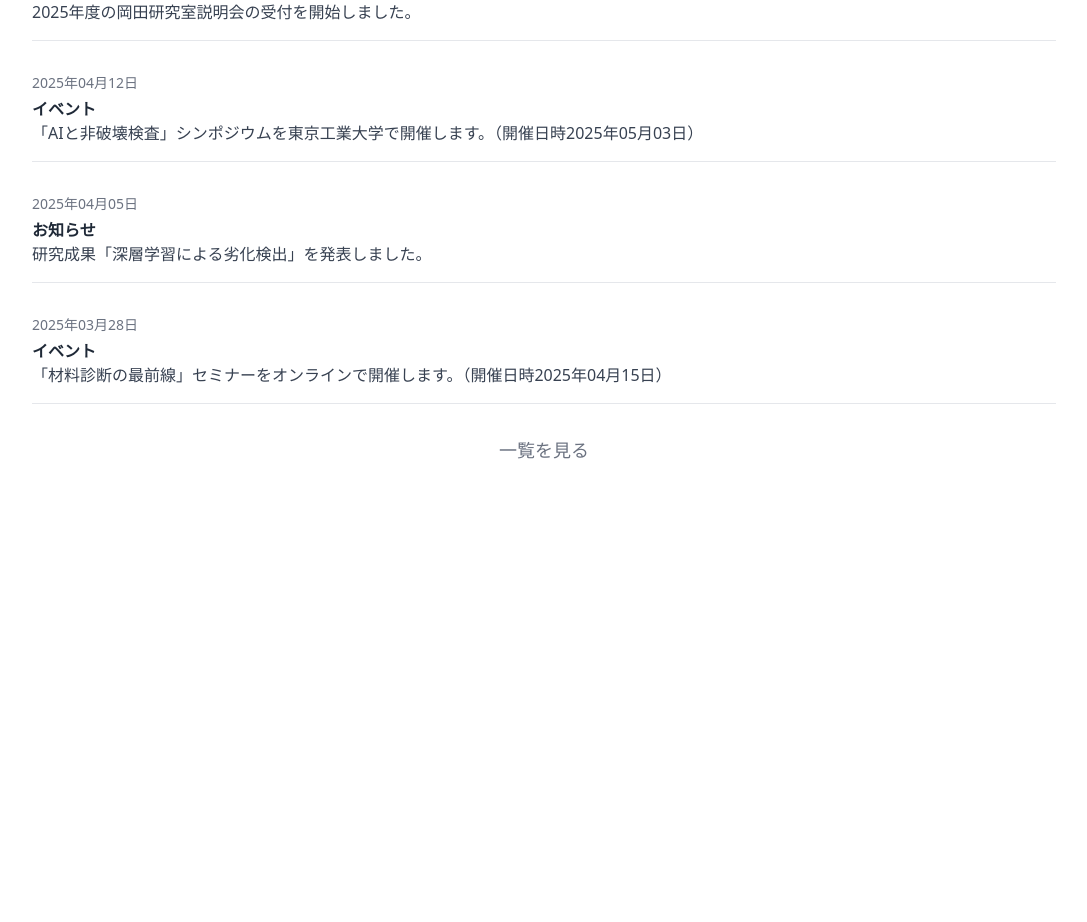
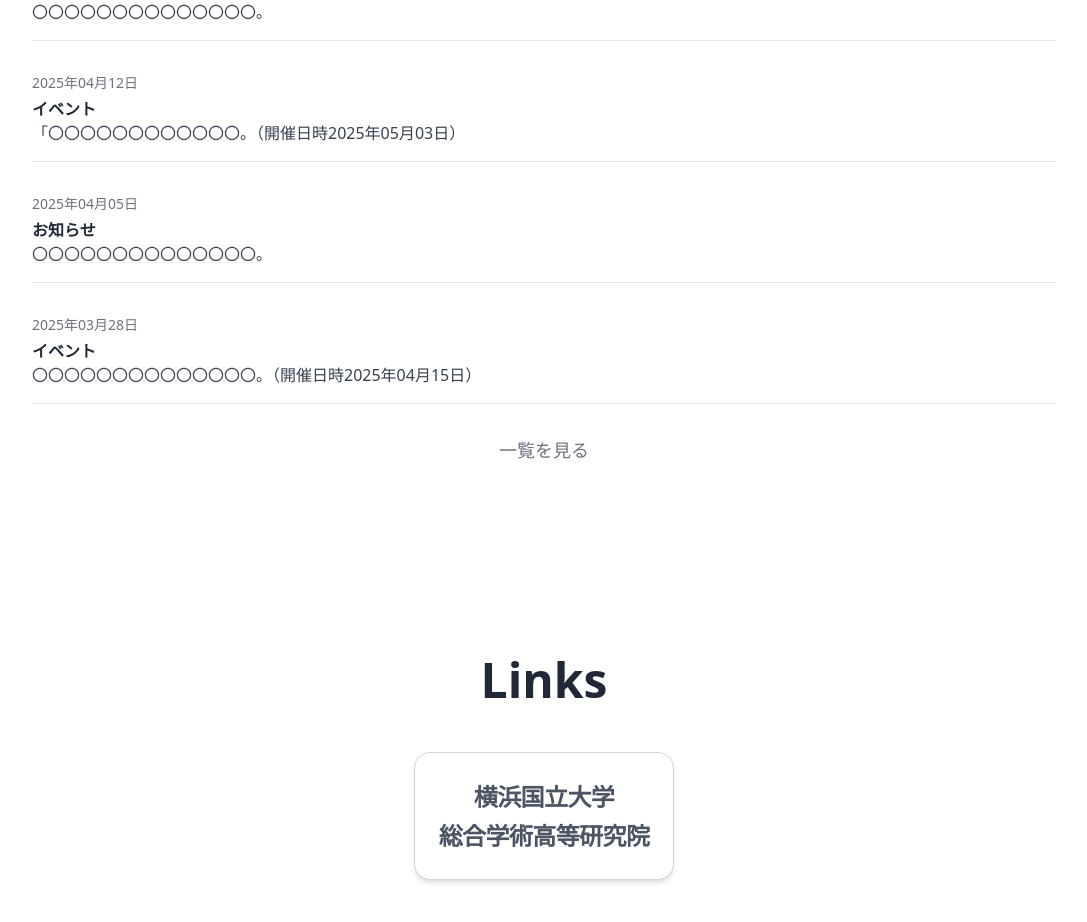
Before and after one commit to yamadakeigo/ndelab-website, a SvelteKit app: page / in a window 1280 px wide. Shown: the part 1840-2762 px from the top of the page, without its empty margins (96-1183 px from the left). Before the commit the page ends 2432 px from the top, so only its background shows below. Built offline with nearby package versions, Linux system fonts and the light colour scheme.

Commit message:
トップページ完成

```diff
--- a/src/lib/topics.ts
+++ b/src/lib/topics.ts
@@ -10,31 +10,31 @@ export const topics: Topic[] = [
 		id: 1,
 		date: '2025年04月12日',
 		category: 'イベント',
-		content: '「AIと非破壊検査」シンポジウムを東京工業大学で開催します。（開催日時2025年05月03日）'
+		content: '「〇〇〇〇〇〇〇〇〇〇〇〇。（開催日時2025年05月03日）'
 	},
 	{
 		id: 2,
 		date: '2025年04月05日',
 		category: 'お知らせ',
-		content: '研究成果「深層学習による劣化検出」を発表しました。'
+		content: '〇〇〇〇〇〇〇〇〇〇〇〇〇〇。'
 	},
 	{
 		id: 3,
 		date: '2025年03月28日',
 		category: 'イベント',
-		content: '「材料診断の最前線」セミナーをオンラインで開催します。（開催日時2025年04月15日）'
+		content: '〇〇〇〇〇〇〇〇〇〇〇〇〇〇。（開催日時2025年04月15日）'
 	},
 	{
 		id: 4,
 		date: '2025年03月15日',
 		category: 'イベント',
-		content: '「未来のインフラを支えるセンシング技術」講演会を名古屋大学で開催します。（開催日時2025年04月01日）'
+		content: '〇〇〇〇〇〇〇〇〇〇〇〇〇〇。（開催日時2025年04月01日）'
 	},
 	{
 		id: 5,
 		date: '2025年02月28日',
 		category: 'お知らせ',
-		content: '2025年度の研究室説明会の受付を開始しました。'
+		content: '〇〇〇〇〇〇〇〇〇〇〇〇〇〇。'
 	},
 	// ⬆️ ここに追加するだけ！上から順番じゃなくてもOK
 
@@ -42,6 +42,6 @@ export const topics: Topic[] = [
 		id: 6,
 		date: '2025年04月13日',
 		category: 'お知らせ',
-		content: '2025年度の岡田研究室説明会の受付を開始しました。'
+		content: '〇〇〇〇〇〇〇〇〇〇〇〇〇〇。'
 	}
 ];
--- a/src/routes/+layout.svelte
+++ b/src/routes/+layout.svelte
@@ -50,10 +50,10 @@
 	<!-- ヘッダー -->
 	<header class="fixed top-0 left-0 z-50 flex flex-col sm:flex-row items-center justify-between px-8 py-4 w-full bg-white/70 backdrop-blur-sm shadow-sm">
 		<div class="flex items-center space-x-4">
-			<img src="/log.png" alt="ロゴ" class="h-16 w-auto object-contain" />
+			<img src="/log.png" alt="ロゴ" class="h-20 w-auto object-contain" />
 			<span class="text-2xl sm:text-3xl font-semibold text-gray-800">非破壊センシング研究室</span>
 		</div>
-		<nav class="flex space-x-4 mt-4 sm:mt-0 text-xl sm:text-2xl font-medium pr-10 sm:pr-20">
+		<nav class="flex space-x-8 mt-4 sm:mt-0 text-xl sm:text-2xl font-medium pr-10 sm:pr-20">
 			<a href="/" class="text-gray-500 hover:text-black">Home</a>
 			<a href="/about" class="text-gray-500 hover:text-black">About</a>
 			<a href="/members" class="text-gray-500 hover:text-black">Members</a>
@@ -113,6 +113,34 @@
 		</div>
 	</section>
 
-	<!-- ページの中身を表示 -->
+<!-- Links セクション -->
+<section class="relative z-10">
+	<div class="bg-white py-24 px-6 sm:px-16">
+		<h2 class="text-4xl sm:text-5xl font-bold text-gray-800 text-center mb-12">Links</h2>
+
+		<!-- 親に flex + justify-center を追加 -->
+<div class="max-w-5xl mx-auto flex justify-center">
+	<a
+		href="https://ims.ynu.ac.jp/"
+		target="_blank"
+		rel="noopener noreferrer"
+		class="block bg-white rounded-2xl shadow-md p-6 text-center transition hover:bg-gray-100 border border-gray-300 hover:border-gray-500"
+	>
+	<p class="text-2xl font-extrabold text-gray-600 tracking-tight leading-relaxed">
+		横浜国立大学<br />総合学術高等研究院
+	</p>
+	</a>
+</div>
+
+	</div>
+</section>
+
+<!-- フッター（E-Mail & コピーライト） -->
+<footer class="bg-gray-300 py-8">
+	<div class="max-w-4xl mx-auto text-center text-sm text-gray-600 space-y-2">
+		<p>E-Mail : XXXX@XXXX</p>
+		<p>© YOKOHAMA National University All rights reserved.</p>
+	</div>
+</footer>
 	<slot />
 </div>
```
